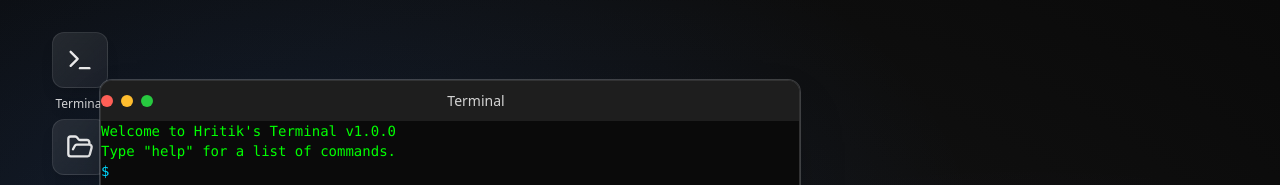
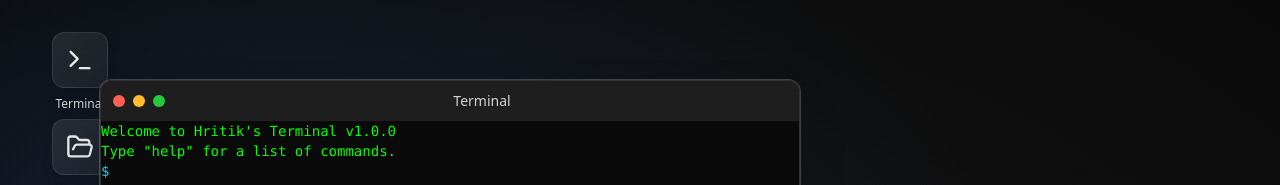
Before and after one commit to Hritikraj8804/Hritikraj8804.github.io, a Next.js app: page / in a window 1280 px wide. Both pictures are taken after a click on the button "Terminal". Shown: the top 185 px of the page. Built offline with nearby package versions, Linux system fonts and the light colour scheme.

Commit message:
fix: add left margin spacing to traffic light buttons

```diff
--- a/components/Window/Window.tsx
+++ b/components/Window/Window.tsx
@@ -119,11 +119,11 @@ export default function Window({ window: windowState, children }: WindowProps) {
         >
             {/* Window Header */}
             <div
-                className={`h-10 bg-[#1e1e1e] flex items-center px-3 select-none group/header ${isDragging ? 'cursor-grabbing' : 'cursor-grab'}`}
+                className={`h-10 bg-[#1e1e1e] flex items-center px-4 select-none group/header ${isDragging ? 'cursor-grabbing' : 'cursor-grab'}`}
                 onMouseDown={handleDragStart}
             >
                 {/* Traffic Light Controls */}
-                <div className="flex gap-2 mr-4">
+                <div className="flex gap-2 mr-4" style={{ marginLeft: '12px' }}>
                     <button
                         onClick={(e) => { e.stopPropagation(); closeWindow(windowState.id); }}
                         className="w-3 h-3 rounded-full bg-[#ff5f56] hover:bg-[#ff5f56]/80 transition-colors flex items-center justify-center cursor-pointer"
```
